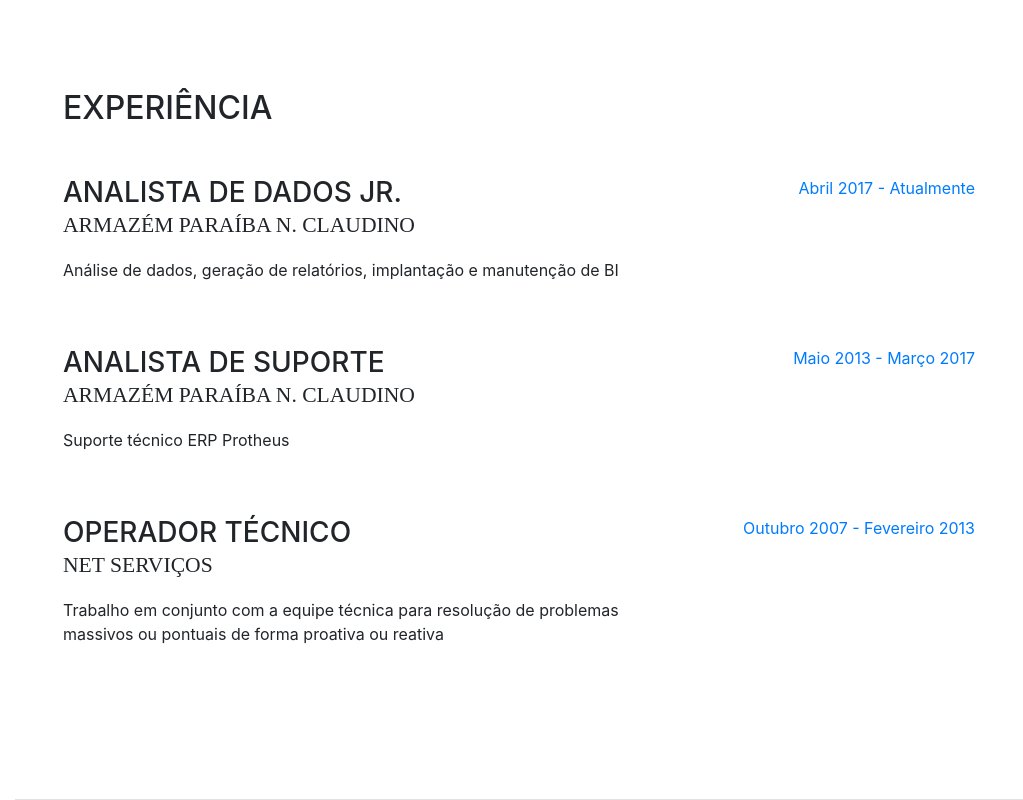
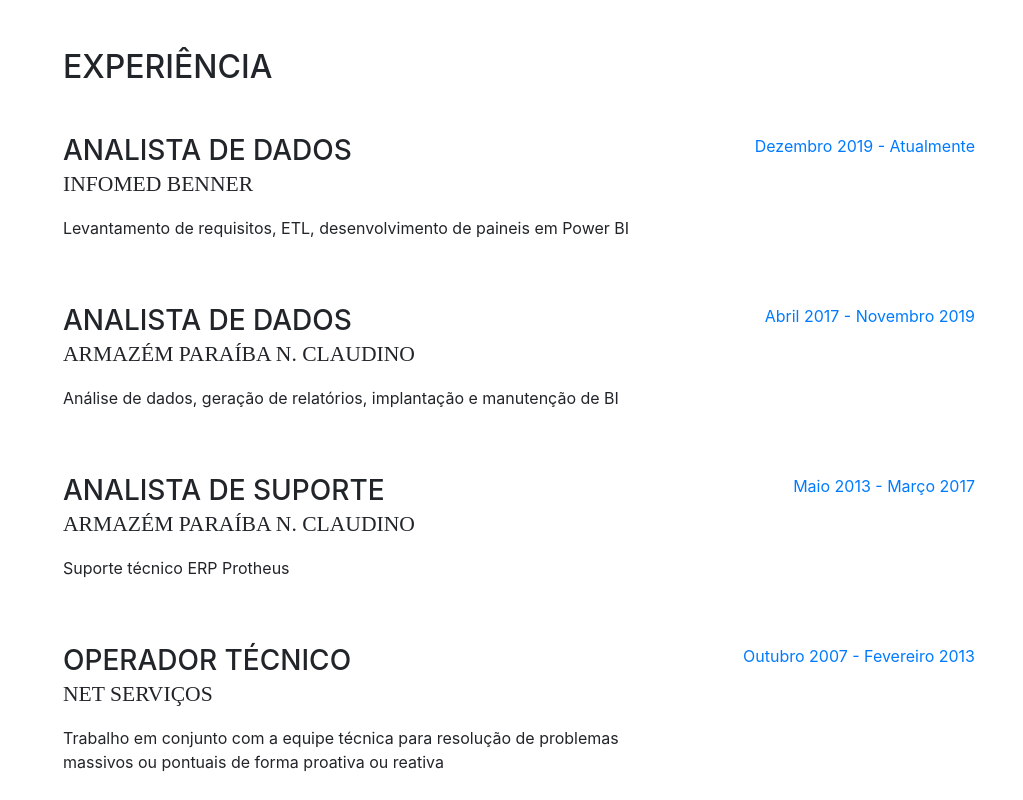
Before and after one commit to rafaeldantass-zz/rdantasss.github.io, a website with bundled scripts: page index.html in a window 1280 px wide. Shown: the part 800-1600 px from the top of the page, without its empty margins (257-1280 px from the left). Built offline with nearby package versions, Linux system fonts and the light colour scheme; a web font is replaced by a local one.

Commit message:
Alterada ocupação atual

```diff
--- a/index.html
+++ b/index.html
@@ -104,12 +104,23 @@
 
           <div class="resume-item d-flex flex-column flex-md-row mb-5">
             <div class="resume-content mr-auto">
-              <h3 class="mb-0">Analista de Dados Jr.</h3>
+              <h3 class="mb-0">Analista de Dados</h3>
+              <div class="subheading mb-3">Infomed Benner</div>
+              <p>Levantamento de requisitos, ETL, desenvolvimento de paineis em Power BI</p>
+            </div>
+            <div class="resume-date text-md-right">
+              <span class="text-primary">Dezembro 2019 - Atualmente</span>
+            </div>
+          </div>
+
+          <div class="resume-item d-flex flex-column flex-md-row mb-5">
+            <div class="resume-content mr-auto">
+              <h3 class="mb-0">Analista de Dados</h3>
               <div class="subheading mb-3">Armazém Paraíba N. Claudino</div>
               <p>Análise de dados, geração de relatórios, implantação e manutenção de BI</p>
             </div>
             <div class="resume-date text-md-right">
-              <span class="text-primary">Abril 2017 - Atualmente</span>
+              <span class="text-primary">Abril 2017 - Novembro 2019</span>
             </div>
           </div>
 
```
